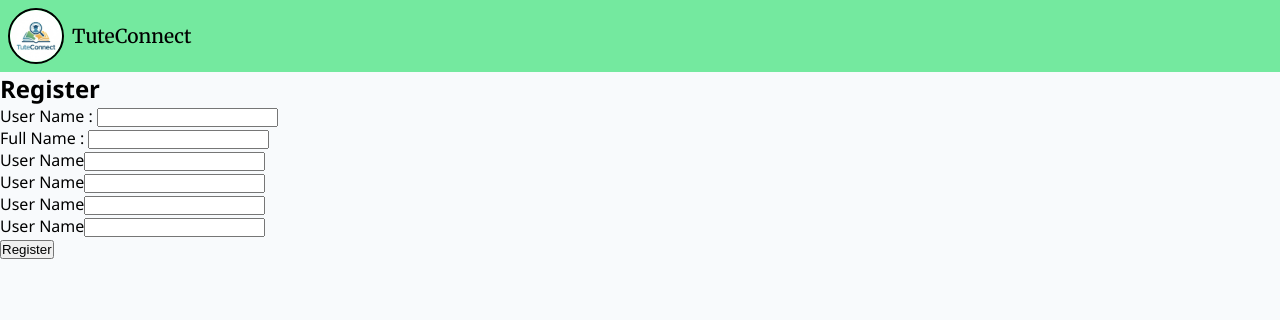
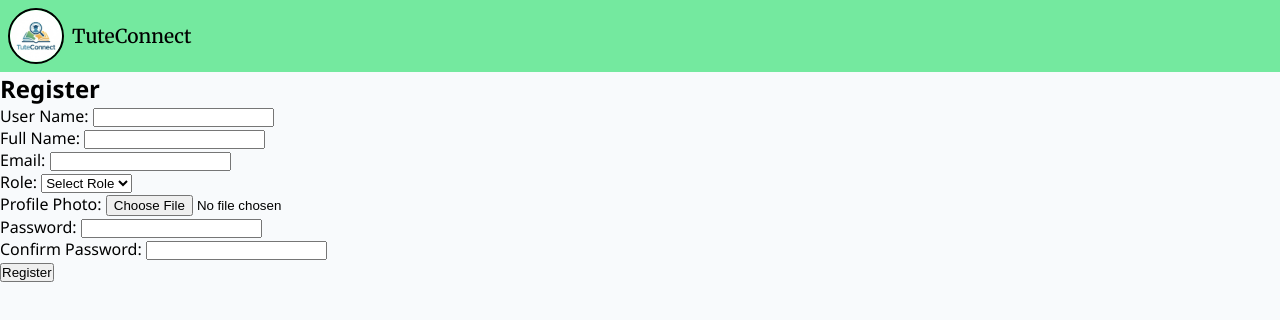
Before and after one commit to mdIbtisamAnsari/Front_TC, a React (Vite) app: page /register in a window 1280 px wide. Shown: the top 320 px of the page. Built offline with nearby package versions, Linux system fonts and the light colour scheme; no server answers.

Commit message:
feat: enhance registration form with role selection, profile photo upload, and password confirmation validation

```diff
--- a/src/pages/Register.jsx
+++ b/src/pages/Register.jsx
@@ -3,15 +3,21 @@ import userImg from '../assets/user.png'
 
 const Register = () => {
   const [userName, setUserName] = useState('')
-  const [fullName, setfullName]= useState('')
-  const [profile, setProfile]= useState(userImg)
+  const [fullName, setFullName] = useState('')
   const [email, setEmail] = useState('')
+  const [role, setRole] = useState('')
   const [password, setPassword] = useState('')
-  const [confirmPassward, setCofirmPasswrd]= useState('')
+  const [confirmPassword, setConfirmPassword] = useState('')
+  const [profilePhoto, setProfilePhoto] = useState(null)
 
   const handleSubmit = (e) => {
     e.preventDefault()
+    if (password !== confirmPassword) {
+      alert('Passwords do not match')
+      return
+    }
     // Handle registration logic here
+    console.log({ userName, fullName, email, role, password, profilePhoto })
   }
 
   return (
@@ -19,56 +25,68 @@ const Register = () => {
       <h2>Register</h2>
       <form className="registrationForm" onSubmit={handleSubmit}>
         <div>
-          <label>User Name : </label>
+          <label>User Name: </label>
           <input
             type="text"
             value={userName}
-            onChange={(e)=> setUserName(e.target.value)}
+            onChange={(e) => setUserName(e.target.value)}
             required
           />
         </div>
         <div>
-          <label>Full Name : </label>
+          <label>Full Name: </label>
           <input
             type="text"
             value={fullName}
-            onChange={(e)=> setfullName(e.target.value)}
+            onChange={(e) => setFullName(e.target.value)}
             required
           />
         </div>
         <div>
-          <label>User Name</label>
+          <label>Email: </label>
           <input
-            type="text"
-            value={userName}
-            onChange={(e)=> setUserName(e.target.value)}
+            type="email"
+            value={email}
+            onChange={(e) => setEmail(e.target.value)}
             required
           />
         </div>
         <div>
-          <label>User Name</label>
+          <label>Role: </label>
+          <select
+            value={role}
+            onChange={(e) => setRole(e.target.value)}
+            required
+          >
+            <option value="">Select Role</option>
+            <option value="student">Student</option>
+            <option value="tutor">Tutor</option>
+          </select>
+        </div>
+        <div>
+          <label>Profile Photo: </label>
           <input
-            type="text"
-            value={userName}
-            onChange={(e)=> setUserName(e.target.value)}
+            type="file"
+            accept="image/*"
+            onChange={(e) => setProfilePhoto(e.target.files[0])}
             required
           />
         </div>
         <div>
-          <label>User Name</label>
+          <label>Password: </label>
           <input
-            type="text"
-            value={userName}
-            onChange={(e)=> setUserName(e.target.value)}
+            type="password"
+            value={password}
+            onChange={(e) => setPassword(e.target.value)}
             required
           />
         </div>
         <div>
-          <label>User Name</label>
+          <label>Confirm Password: </label>
           <input
-            type="text"
-            value={userName}
-            onChange={(e)=> setUserName(e.target.value)}
+            type="password"
+            value={confirmPassword}
+            onChange={(e) => setConfirmPassword(e.target.value)}
             required
           />
         </div>
```
